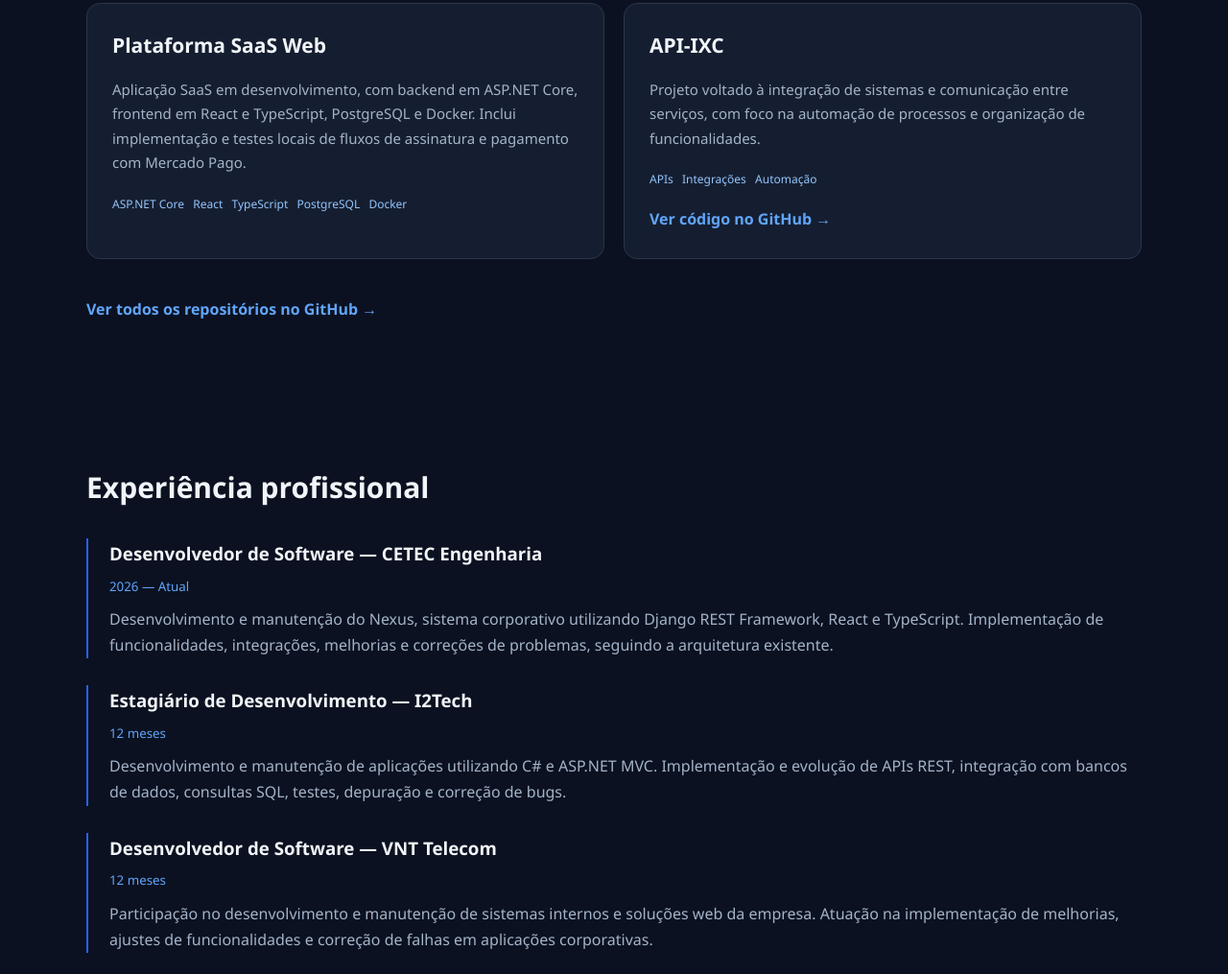
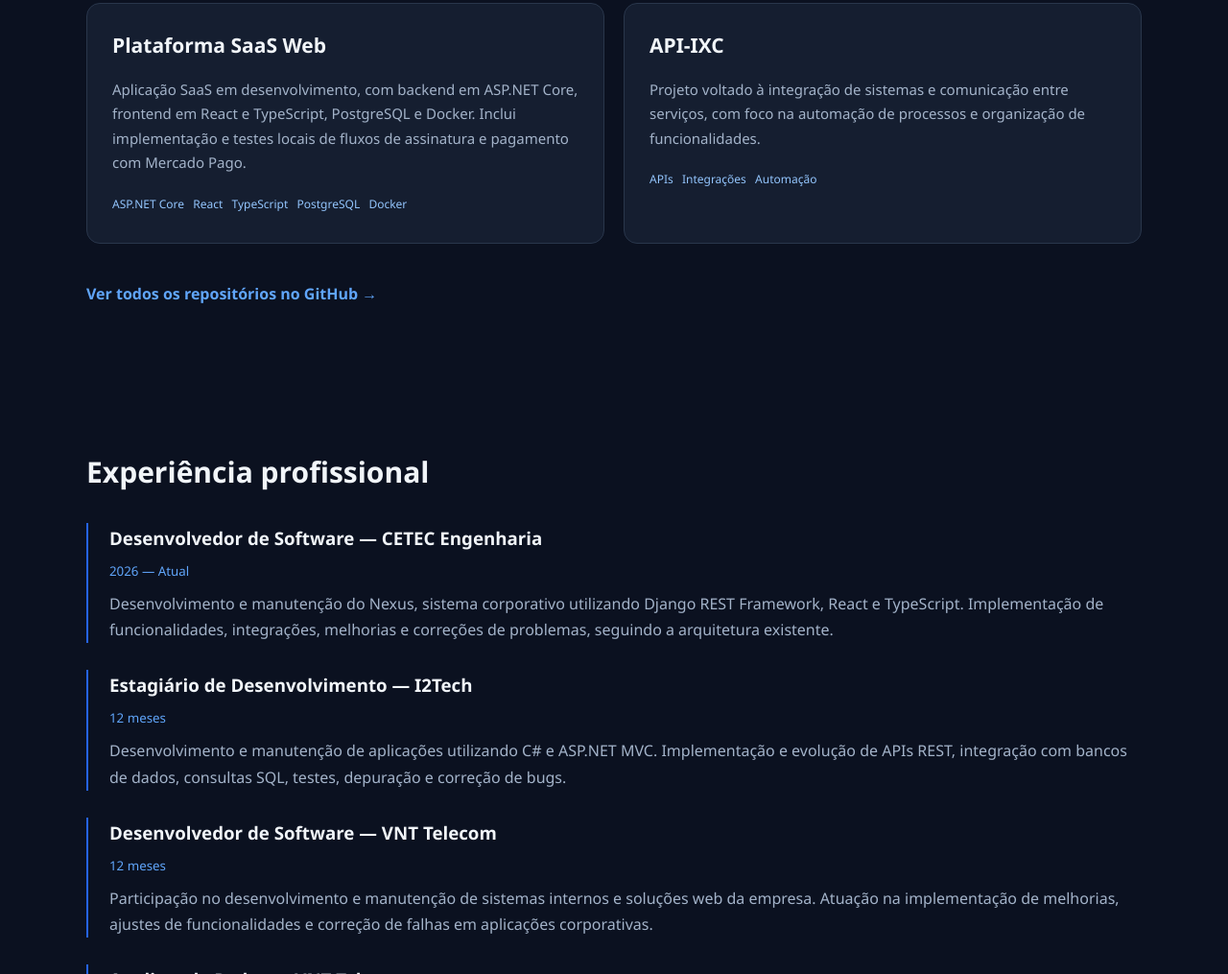
Before and after one commit to rafaelclare99/rafaelclare99.github.io, a plain HTML site: page index.html in a window 1280 px wide. Shown: the part 1658-2673 px from the top of the page at 96% size. Drawn offline with Linux system fonts and the light colour scheme.

Commit message:
Remove GitHub project link from index.html
Removed the GitHub project link from the index.html file.

```diff
--- a/index.html
+++ b/index.html
@@ -518,12 +518,7 @@
               <span class="tag">Automação</span>
             </div>
 
-            <a class="project-link"
-               href="https://github.com/rafaelclare99/API-IXC"
-               target="_blank"
-               rel="noopener noreferrer">
-              Ver código no GitHub &rarr;
-            </a>
+
 
           </article>
 
```
